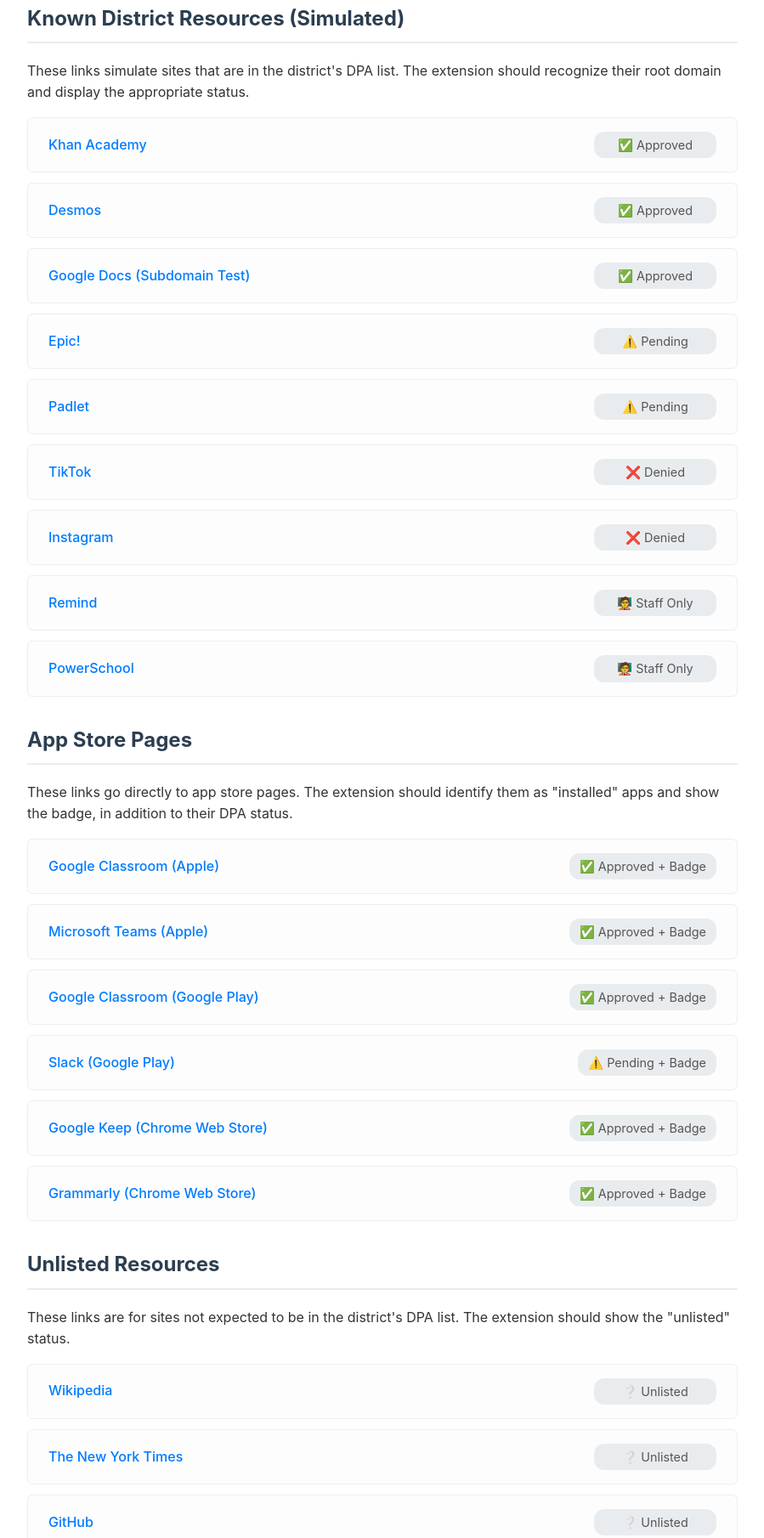
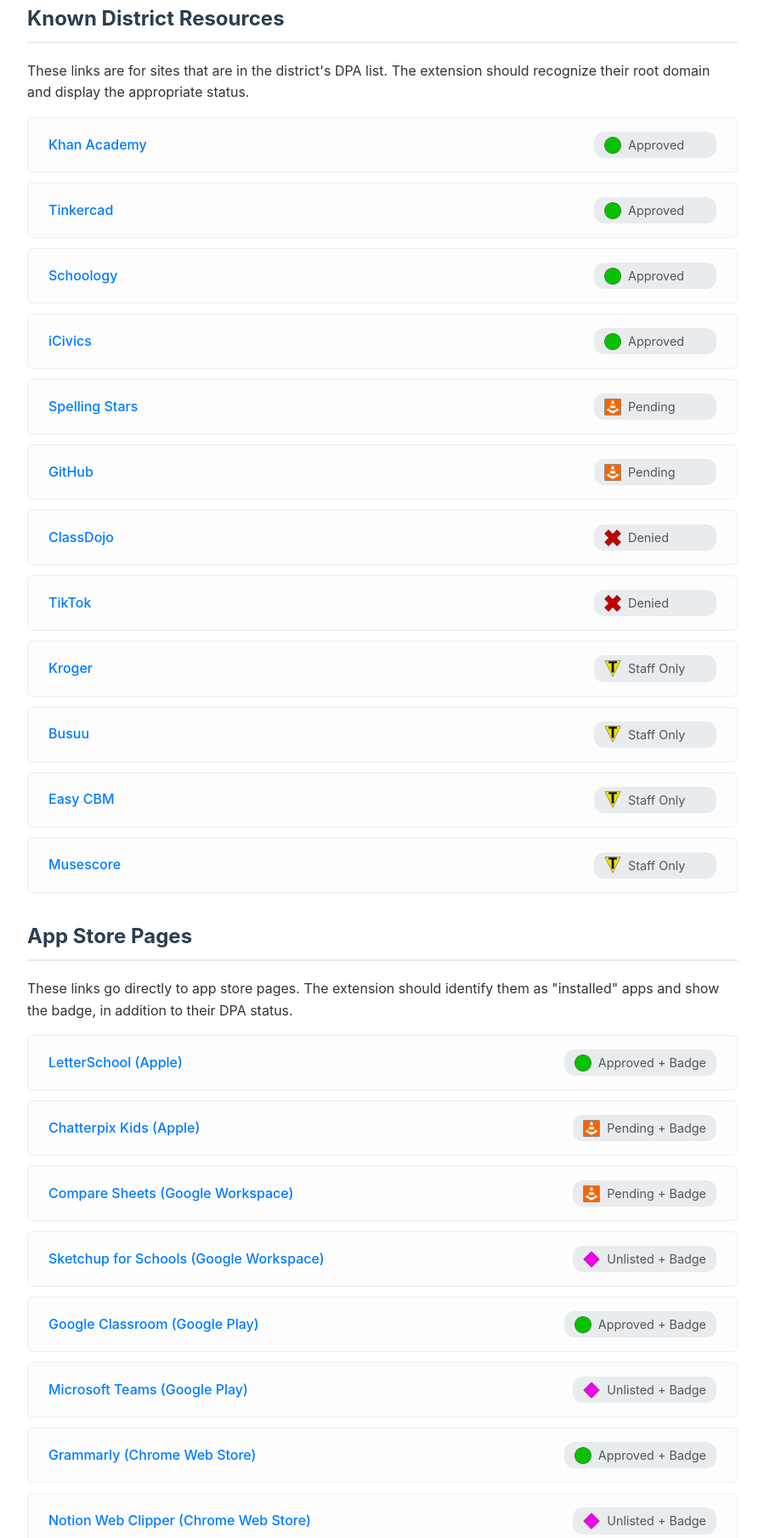
Before and after one commit to RiceC-at-MasonHS/SB29-guard-chrome, a website: page docs/manual-test.html in a window 1280 px wide. Shown: the part 418-2228 px from the top of the page at 85% size, without its empty margins (190-1089 px from the left). Drawn offline with Linux system fonts and the light colour scheme.

Commit message:
update manual-test page to align with database examples

```diff
--- a/docs/manual-test.html
+++ b/docs/manual-test.html
@@ -64,6 +64,12 @@
             font-size: 0.9em;
             text-align: center;
             min-width: 120px;
+            display: inline-flex;
+            align-items: center;
+        }
+        .expectation img {
+            vertical-align: middle;
+            margin-right: 8px;
         }
         .instructions {
             background-color: #fffbe6;
@@ -80,109 +86,117 @@
 
         <div class="instructions">
             <p>Use this page to verify that the SB29 Guard extension is working correctly. Click on each link below, which will open in a new tab. Check that the extension icon in your browser toolbar changes to match the "Expected Icon" described.</p>
-            <p>The data used to make this list was accurate as of October 1st, 2025 and data/status may have changed in the primary database since then for any 'pending' items.</p>
+            <p>The data used to make this list was accurate as of November 8th, 2025 and data/status may have changed in the primary database since then for any 'pending' items.</p>
         </div>
 
-        <h2>Known District Resources (Simulated)</h2>
-        <p>These links simulate sites that are in the district's DPA list. The extension should recognize their root domain and display the appropriate status.</p>
+        <h2>Known District Resources</h2>
+        <p>These links are for sites that are in the district's DPA list. The extension should recognize their root domain and display the appropriate status.</p>
         <ul>
-            <!-- Existing -->
             <li>
                 <a href="https://www.khanacademy.org/" target="_blank" rel="noopener noreferrer">Khan Academy</a>
-                <span class="expectation">✅ Approved</span>
-            </li>
-            <!-- New -->
-             <li>
-                <a href="https://www.desmos.com/" target="_blank" rel="noopener noreferrer">Desmos</a>
-                <span class="expectation">✅ Approved</span>
+                <span class="expectation"><img src="https://raw.githubusercontent.com/RiceC-at-MasonHS/SB29-guard-chrome/refs/heads/main/extension/images/icon-green-circle.png" alt="Approved" width="20" height="20"> Approved</span>
             </li>
             <li>
-                <a href="https://docs.google.com/" target="_blank" rel="noopener noreferrer">Google Docs (Subdomain Test)</a>
-                <span class="expectation">✅ Approved</span>
+                <a href="https://www.tinkercad.com/" target="_blank" rel="noopener noreferrer">Tinkercad</a>
+                <span class="expectation"><img src="https://raw.githubusercontent.com/RiceC-at-MasonHS/SB29-guard-chrome/refs/heads/main/extension/images/icon-green-circle.png" alt="Approved" width="20" height="20"> Approved</span>
             </li>
-            <!-- Existing -->
             <li>
-                <a href="https://www.getepic.com/" target="_blank" rel="noopener noreferrer">Epic!</a>
-                <span class="expectation">⚠️ Pending</span>
+                <a href="https://www.schoology.com/" target="_blank" rel="noopener noreferrer">Schoology</a>
+                <span class="expectation"><img src="https://raw.githubusercontent.com/RiceC-at-MasonHS/SB29-guard-chrome/refs/heads/main/extension/images/icon-green-circle.png" alt="Approved" width="20" height="20"> Approved</span>
             </li>
-            <!-- New -->
             <li>
-                <a href="https://padlet.com/" target="_blank" rel="noopener noreferrer">Padlet</a>
-                <span class="expectation">⚠️ Pending</span>
+                <a href="https://www.icivics.org/" target="_blank" rel="noopener noreferrer">iCivics</a>
+                <span class="expectation"><img src="https://raw.githubusercontent.com/RiceC-at-MasonHS/SB29-guard-chrome/refs/heads/main/extension/images/icon-green-circle.png" alt="Approved" width="20" height="20"> Approved</span>
             </li>
-            <!-- Existing -->
+            <li>
+                <a href="https://www.spellingstars.com/" target="_blank" rel="noopener noreferrer">Spelling Stars</a>
+                <span class="expectation"><img src="https://raw.githubusercontent.com/RiceC-at-MasonHS/SB29-guard-chrome/refs/heads/main/extension/images/icon-orange-square.png" alt="Pending" width="20" height="20"> Pending</span>
+            </li>
+            <li>
+                <a href="https://github.com/" target="_blank" rel="noopener noreferrer">GitHub</a>
+                <span class="expectation"><img src="https://raw.githubusercontent.com/RiceC-at-MasonHS/SB29-guard-chrome/refs/heads/main/extension/images/icon-orange-square.png" alt="Pending" width="20" height="20"> Pending</span>
+            </li>
+            <li>
+                <a href="https://www.classdojo.com/" target="_blank" rel="noopener noreferrer">ClassDojo</a>
+                <span class="expectation"><img src="https://raw.githubusercontent.com/RiceC-at-MasonHS/SB29-guard-chrome/refs/heads/main/extension/images/icon-red-x.png" alt="Denied" width="20" height="20"> Denied</span>
+            </li>
+            <li>
+                <a href="https://www.tiktok.com/" target="_blank" rel="noopener noreferrer">TikTok</a>
+                <span class="expectation"><img src="https://raw.githubusercontent.com/RiceC-at-MasonHS/SB29-guard-chrome/refs/heads/main/extension/images/icon-red-x.png" alt="Denied" width="20" height="20"> Denied</span>
+            </li>
+            <li>
+                <a href="https://www.kroger.com/" target="_blank" rel="noopener noreferrer">Kroger</a>
+                <span class="expectation"><img src="https://raw.githubusercontent.com/RiceC-at-MasonHS/SB29-guard-chrome/refs/heads/main/extension/images/icon-yellow-triangle.png" alt="Staff Only" width="20" height="20"> Staff Only</span>
+            </li>
              <li>
-                <a href="https://www.tiktok.com/" target="_blank" rel="noopener noreferrer">TikTok</a>
-                <span class="expectation">❌ Denied</span>
+                <a href="https://www.busuu.com/en-US" target="_blank" rel="noopener noreferrer">Busuu</a>
+                <span class="expectation"><img src="https://raw.githubusercontent.com/RiceC-at-MasonHS/SB29-guard-chrome/refs/heads/main/extension/images/icon-yellow-triangle.png" alt="Staff Only" width="20" height="20"> Staff Only</span>
             </li>
-            <!-- New -->
             <li>
-                <a href="https://www.instagram.com/" target="_blank" rel="noopener noreferrer">Instagram</a>
-                <span class="expectation">❌ Denied</span>
+                <a href="https://www.easycbm.com/" target="_blank" rel="noopener noreferrer">Easy CBM</a>
+                <span class="expectation"><img src="https://raw.githubusercontent.com/RiceC-at-MasonHS/SB29-guard-chrome/refs/heads/main/extension/images/icon-yellow-triangle.png" alt="Staff Only" width="20" height="20"> Staff Only</span>
             </li>
-             <!-- Existing -->
             <li>
-                <a href="https://www.remind.com/" target="_blank" rel="noopener noreferrer">Remind</a>
-                <span class="expectation">🧑‍🏫 Staff Only</span>
-            </li>
-            <!-- New -->
-            <li>
-                <a href="https://www.powerschool.com/" target="_blank" rel="noopener noreferrer">PowerSchool</a>
-                <span class="expectation">🧑‍🏫 Staff Only</span>
+                <a href="https://musescore.com/" target="_blank" rel="noopener noreferrer">Musescore</a>
+                <span class="expectation"><img src="https://raw.githubusercontent.com/RiceC-at-MasonHS/SB29-guard-chrome/refs/heads/main/extension/images/icon-yellow-triangle.png" alt="Staff Only" width="20" height="20"> Staff Only</span>
             </li>
         </ul>
 
         <h2>App Store Pages</h2>
         <p>These links go directly to app store pages. The extension should identify them as "installed" apps and show the badge, in addition to their DPA status.</p>
         <ul>
-            <!-- Existing -->
             <li>
-                <a href="https://apps.apple.com/us/app/google-classroom/id924620788" target="_blank" rel="noopener noreferrer">Google Classroom (Apple)</a>
-                <span class="expectation">✅ Approved + Badge</span>
+                <a href="https://apps.apple.com/us/app/letterschool-learn-to-write/id481067676" target="_blank" rel="noopener noreferrer">LetterSchool (Apple)</a>
+                <span class="expectation"><img src="https://raw.githubusercontent.com/RiceC-at-MasonHS/SB29-guard-chrome/refs/heads/main/extension/images/icon-green-circle.png" alt="Approved" width="20" height="20"> Approved + Badge</span>
             </li>
-            <!-- New -->
+            <li>
+                <a href="https://apps.apple.com/us/app/chatterpix-kids/id734046126" target="_blank" rel="noopener noreferrer">Chatterpix Kids (Apple)</a>
+                <span class="expectation"><img src="https://raw.githubusercontent.com/RiceC-at-MasonHS/SB29-guard-chrome/refs/heads/main/extension/images/icon-orange-square.png" alt="Pending" width="20" height="20"> Pending + Badge</span>
+            </li>
+            <li>
+                <a href="https://workspace.google.com/marketplace/app/compare_sheets/955024524750" target="_blank" rel="noopener noreferrer">Compare Sheets (Google Workspace)</a>
+                <span class="expectation"><img src="https://raw.githubusercontent.com/RiceC-at-MasonHS/SB29-guard-chrome/refs/heads/main/extension/images/icon-orange-square.png" alt="Pending" width="20" height="20"> Pending + Badge</span>
+            </li>
              <li>
-                <a href="https://apps.apple.com/us/app/microsoft-teams/id1113153706" target="_blank" rel="noopener noreferrer">Microsoft Teams (Apple)</a>
-                <span class="expectation">✅ Approved + Badge</span>
+                <a href="https://workspace.google.com/marketplace/app/sketchup_for_schools/260457348581" target="_blank" rel="noopener noreferrer">Sketchup for Schools (Google Workspace)</a>
+                <span class="expectation"><img src="https://raw.githubusercontent.com/RiceC-at-MasonHS/SB29-guard-chrome/refs/heads/main/extension/images/icon-purple-diamond.png" alt="Unlisted" width="20" height="20"> Unlisted + Badge</span>
             </li>
-            <!-- Existing -->
             <li>
                 <a href="https://play.google.com/store/apps/details?id=com.google.android.apps.classroom" target="_blank" rel="noopener noreferrer">Google Classroom (Google Play)</a>
-                 <span class="expectation">✅ Approved + Badge</span>
+                 <span class="expectation"><img src="https://raw.githubusercontent.com/RiceC-at-MasonHS/SB29-guard-chrome/refs/heads/main/extension/images/icon-green-circle.png" alt="Approved" width="20" height="20"> Approved + Badge</span>
             </li>
-             <!-- New -->
             <li>
-                <a href="https://play.google.com/store/apps/details?id=com.Slack" target="_blank" rel="noopener noreferrer">Slack (Google Play)</a>
-                 <span class="expectation">⚠️ Pending + Badge</span>
+                <a href="https://play.google.com/store/apps/details?id=com.microsoft.teams" target="_blank" rel="noopener noreferrer">Microsoft Teams (Google Play)</a>
+                 <span class="expectation"><img src="https://raw.githubusercontent.com/RiceC-at-MasonHS/SB29-guard-chrome/refs/heads/main/extension/images/icon-purple-diamond.png" alt="Unlisted" width="20" height="20"> Unlisted + Badge</span>
             </li>
-            <!-- Existing -->
-            <li>
-                <a href="https://chromewebstore.google.com/detail/google-keep-chrome-extens/lpcaedmchfhocbbapmcbpinfpgnhiddi" target="_blank" rel="noopener noreferrer">Google Keep (Chrome Web Store)</a>
-                 <span class="expectation">✅ Approved + Badge</span>
-            </li>
-            <!-- New -->
             <li>
                 <a href="https://chromewebstore.google.com/detail/grammarly-grammar-checke/kbfnbcaeplbcioakkpcpgfkobkghlhen" target="_blank" rel="noopener noreferrer">Grammarly (Chrome Web Store)</a>
-                 <span class="expectation">✅ Approved + Badge</span>
+                 <span class="expectation"><img src="https://raw.githubusercontent.com/RiceC-at-MasonHS/SB29-guard-chrome/refs/heads/main/extension/images/icon-green-circle.png" alt="Approved" width="20" height="20"> Approved + Badge</span>
+            </li>
+            <li>
+                <a href="https://chromewebstore.google.com/detail/notion-web-clipper/knheggckgoiihginacbkhaalnibhilkk" target="_blank" rel="noopener noreferrer">Notion Web Clipper (Chrome Web Store)</a>
+                 <span class="expectation"><img src="https://raw.githubusercontent.com/RiceC-at-MasonHS/SB29-guard-chrome/refs/heads/main/extension/images/icon-purple-diamond.png" alt="Unlisted" width="20" height="20"> Unlisted + Badge</span>
             </li>
         </ul>
 
         <h2>Unlisted Resources</h2>
         <p>These links are for sites not expected to be in the district's DPA list. The extension should show the "unlisted" status.</p>
         <ul>
-            <!-- Existing -->
             <li>
                 <a href="https://www.wikipedia.org/" target="_blank" rel="noopener noreferrer">Wikipedia</a>
-                <span class="expectation">❔ Unlisted</span>
+                <span class="expectation"><img src="https://raw.githubusercontent.com/RiceC-at-MasonHS/SB29-guard-chrome/refs/heads/main/extension/images/icon-purple-diamond.png" alt="Unlisted" width="20" height="20"> Unlisted</span>
             </li>
-            <!-- New -->
             <li>
                 <a href="https://www.nytimes.com/" target="_blank" rel="noopener noreferrer">The New York Times</a>
-                <span class="expectation">❔ Unlisted</span>
+                <span class="expectation"><img src="https://raw.githubusercontent.com/RiceC-at-MasonHS/SB29-guard-chrome/refs/heads/main/extension/images/icon-purple-diamond.png" alt="Unlisted" width="20" height="20"> Unlisted</span>
+            </li>
+             <li>
+                <a href="https://www.reddit.com/" target="_blank" rel="noopener noreferrer">Reddit</a>
+                <span class="expectation"><img src="https://raw.githubusercontent.com/RiceC-at-MasonHS/SB29-guard-chrome/refs/heads/main/extension/images/icon-purple-diamond.png" alt="Unlisted" width="20" height="20"> Unlisted</span>
             </li>
             <li>
-                <a href="https://github.com/" target="_blank" rel="noopener noreferrer">GitHub</a>
-                <span class="expectation">❔ Unlisted</span>
+                <a href="https://www.amazon.com/" target="_blank" rel="noopener noreferrer">Amazon</a>
+                <span class="expectation"><img src="https://raw.githubusercontent.com/RiceC-at-MasonHS/SB29-guard-chrome/refs/heads/main/extension/images/icon-purple-diamond.png" alt="Unlisted" width="20" height="20"> Unlisted</span>
             </li>
         </ul>
     </div>
```
